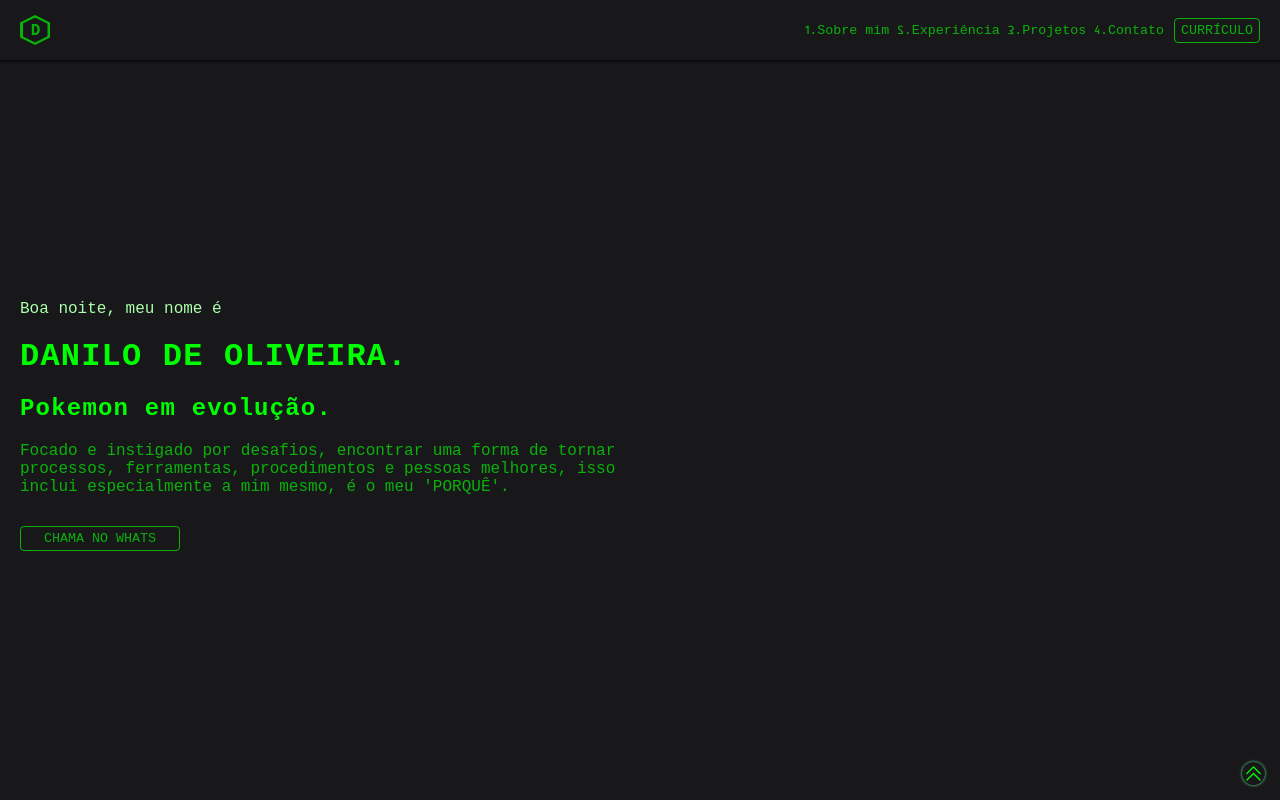
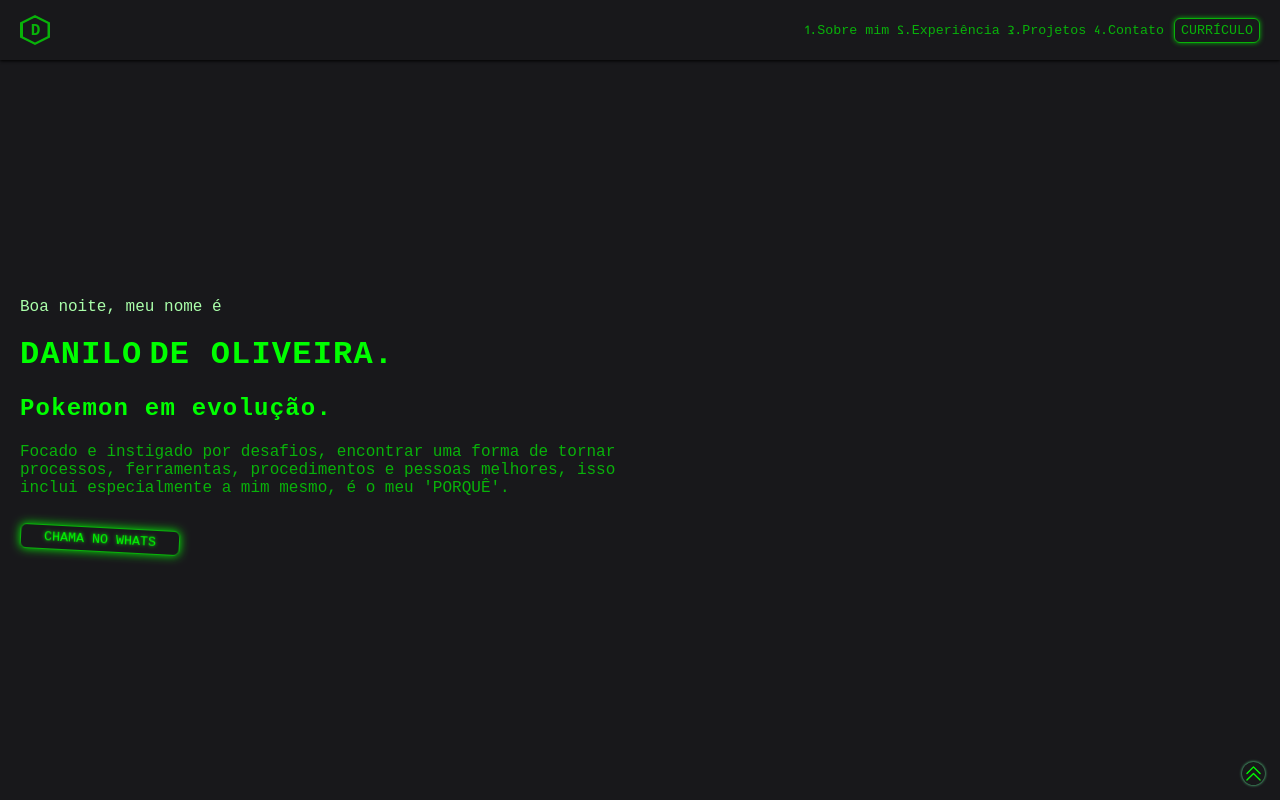
Before and after one commit to DGabrielF/danilo-ferreira-old, an Angular app: page / in a window 1280 px wide. Shown: the top 800 px of the page. Built offline with nearby package versions, Linux system fonts and the light colour scheme.

Commit message:
:lipstick: feat: adding animations to buttons and into

```diff
--- a/src/app/components/home/intro/intro.component.css
+++ b/src/app/components/home/intro/intro.component.css
@@ -15,11 +15,31 @@
   letter-spacing: 1.2px;
   text-transform: uppercase;
   font-size: xx-large;
+
+  display: flex;
+  align-items: center;
+  gap: 7px;
+}
+.name>span {
+  display: flex;
+  align-items: center;
+  justify-content: center;
+  animation: showLastName 8s infinite;
+  transition: font-size 0.1s ease-in-out;
 }
 .subtitle {
+  height: 30px;
+  overflow: hidden;
+  position: relative;
+}
+.joke {
   color: #0f0;
   letter-spacing: 1.2px;
   font-size: x-large;
+  animation: moveJoke 10s infinite;
+  transition: top 0.5s ease-in-out;
+  position: absolute;
+  transform: translateY(-50%);
 }
 .excerpt {
   color: #0f0a;
@@ -28,4 +48,43 @@
 .home>button{
   margin: 10px 0;
   width: 160px;
+  animation: shakeButton 10s infinite;
 }
+
+@keyframes moveJoke {
+  0% {
+    top: 0%;
+  }
+  5% {
+    top: 50%;
+  }
+  90% {
+    top: 50%;
+  }
+  95% {
+    top: 150%;
+  }
+  100% {
+    top: 150%;
+  }
+}
+
+@keyframes showLastName {
+  0% {
+    opacity: 0;
+    font-size: 1%;
+  }
+  5% {
+    opacity: 1;
+    font-size: 100%;
+  }
+
+  95% {
+    opacity: 1;
+    font-size: 100%;
+  }
+  100% {
+    opacity: 0;
+    font-size: 1%;
+  }
+}
--- a/src/app/components/home/intro/intro.component.html
+++ b/src/app/components/home/intro/intro.component.html
@@ -1,7 +1,11 @@
 <section class="home">
   <p class="greeting">{{greeting}}, meu nome é</p>
-  <h1 class="name">{{firstName}} {{randomName}}.</h1>
-  <h2 class="subtitle">{{joke}}</h2>
+  <h1 class="name">{{firstName}} <span>{{randomName}}.</span></h1>
+  <h2 class="subtitle">
+    <div class="joke">
+      {{joke}}
+    </div>
+  </h2>
   <p class="excerpt">{{data.introduction.aboutMe}}</p>
   <button (click)="Contact.chatOnWhatsapp()">Chama no Whats</button>
 </section>
--- a/src/app/components/shared/top-menu/top-menu.component.css
+++ b/src/app/components/shared/top-menu/top-menu.component.css
@@ -78,6 +78,10 @@ a {
   gap: 4px;
 }
 
+.curriculum{
+  animation: shakeButton 10s infinite;
+}
+
 @media only screen and (max-width: 549px) {
   .top_menu_right {
     display: none;
--- a/src/styles.css
+++ b/src/styles.css
@@ -28,7 +28,7 @@ button {
   color: #0f0a;
   text-transform: uppercase;
   border: 1px solid #0f0a;
-  border-radius: 4px;
+  border-radius: 6px;
   background-color: transparent;
   cursor: pointer;
 }
@@ -100,3 +100,45 @@ li {
 
   background-color: #0f0d;
 }
+
+@keyframes shakeButton {
+  0% {
+    color: #0f0a;
+    box-shadow: 0 0 5px #0f0a;
+    transform: rotate(0deg);
+  }
+  40% {
+    color: #0f0c;
+    text-shadow: 0 0 2px #0f0;
+    box-shadow: 0 0 10px #0f0e;
+  }
+  43% {
+    color: #0f0e;
+    text-shadow: 0 0 3px #0f0;
+    box-shadow: 0 0 10px #0f0c;
+  }
+  45% {
+    color: #0f0;
+    text-shadow: 0 0 4px #0f0;
+    box-shadow: 0 0 10px #0f0;
+    transform: rotate(0deg);
+  }
+  48% {
+    transform: rotate(3deg);
+  }
+  49% {
+    transform: rotate(-3deg);
+  }
+  50% {
+    transform: rotate(3deg);
+  }
+  51% {
+    transform: rotate(-3deg);
+  }
+  58% {
+    transform: rotate(0deg);
+  }
+  100% {
+    transform: rotate(0deg);
+  }
+}
```
Also changed, not shown: 1 other file (tests, documents, lock files or other folders).
